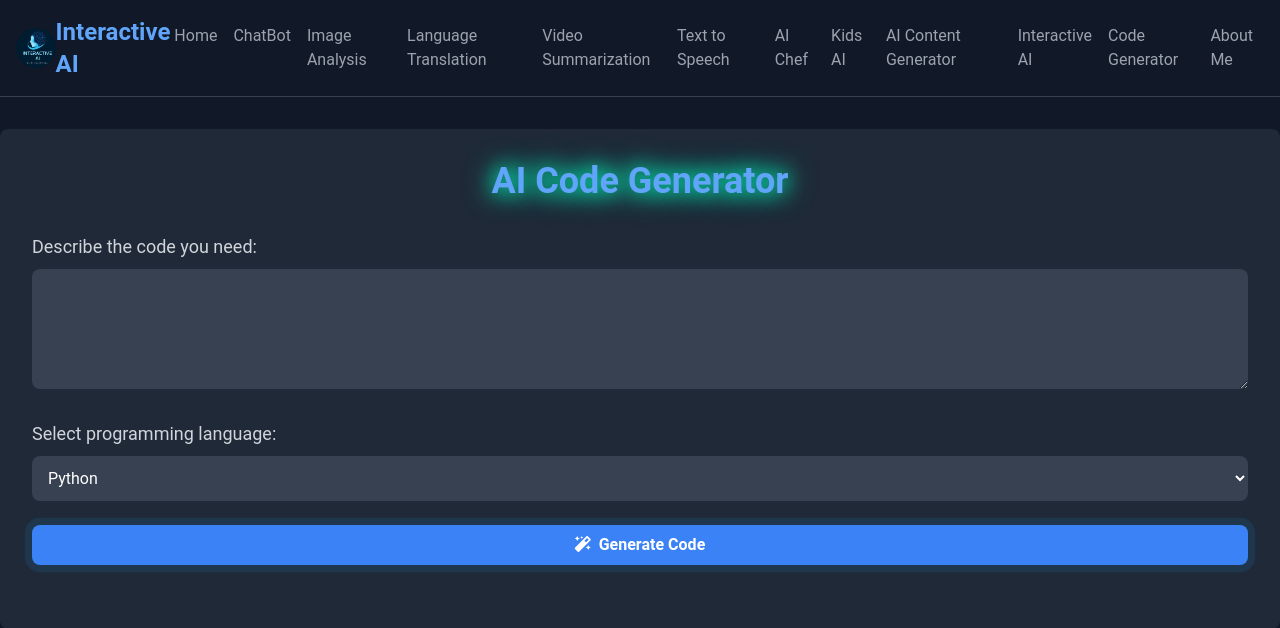
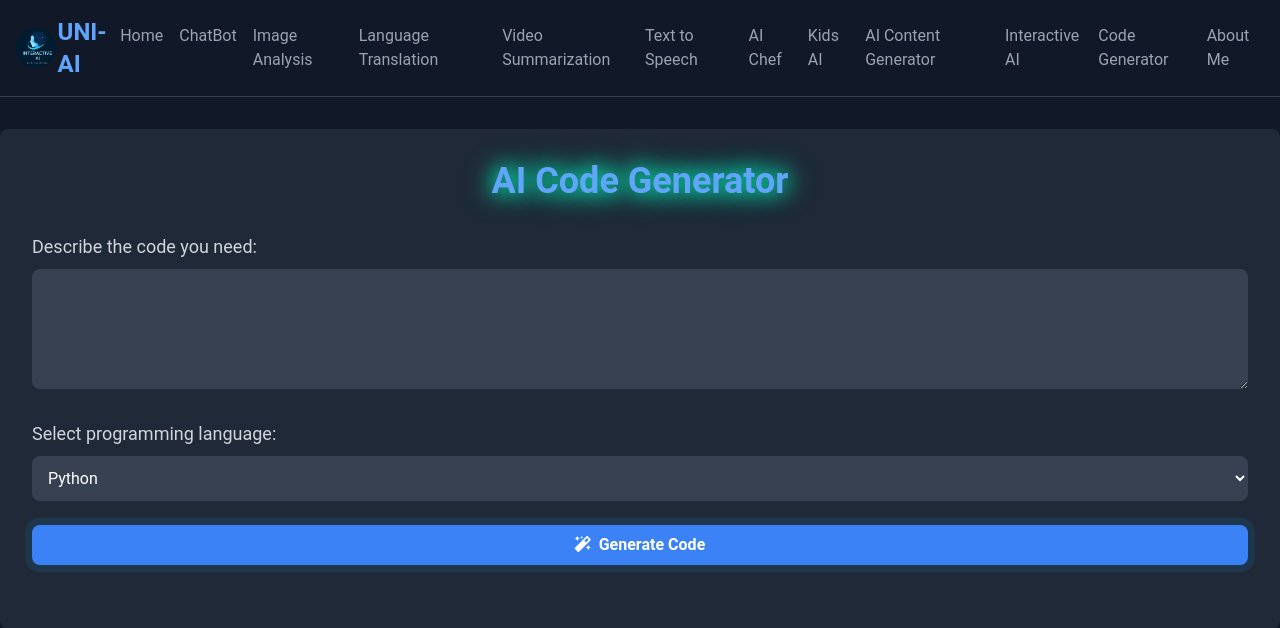
Before and after one commit to GudisaSandeep/Interactive-AI, a Flask app: page /code-generator in a window 1280 px wide. Shown: the top 628 px of the page. Run offline with Flask 3, Linux system fonts and the light colour scheme; some libraries are stand-ins or nearby versions.

Commit message:
Update code_generator.html

```diff
--- a/templates/code_generator.html
+++ b/templates/code_generator.html
@@ -4,7 +4,7 @@
 <head>
     <meta charset="UTF-8">
     <meta name="viewport" content="width=device-width, initial-scale=1.0">
-    <title>Interactive AI - Sci-Fi Edition</title>
+    <title>UNI-AI</title>
     <link rel="icon" href="{{ url_for('static', filename='Images/Interactive AI.png') }}" type="image/x-icon"
         style="border-radius: 50%;">
     <script src="https://cdn.tailwindcss.com"></script>
@@ -64,7 +64,7 @@
                     src="{{ url_for('static', filename='Images/Interactive AI.png') }}" width="40"
                     style="border-radius: 50px;" />
             </a>
-            <span class="text-2xl font-semibold text-blue-400">Interactive AI</span>
+            <span class="text-2xl font-semibold text-blue-400">UNI-AI</span>
         </div>
         <nav class="flex space-x-4">
             <a class="text-gray-400 hover:text-white" href="{{ url_for('home') }}">Home</a>
```
